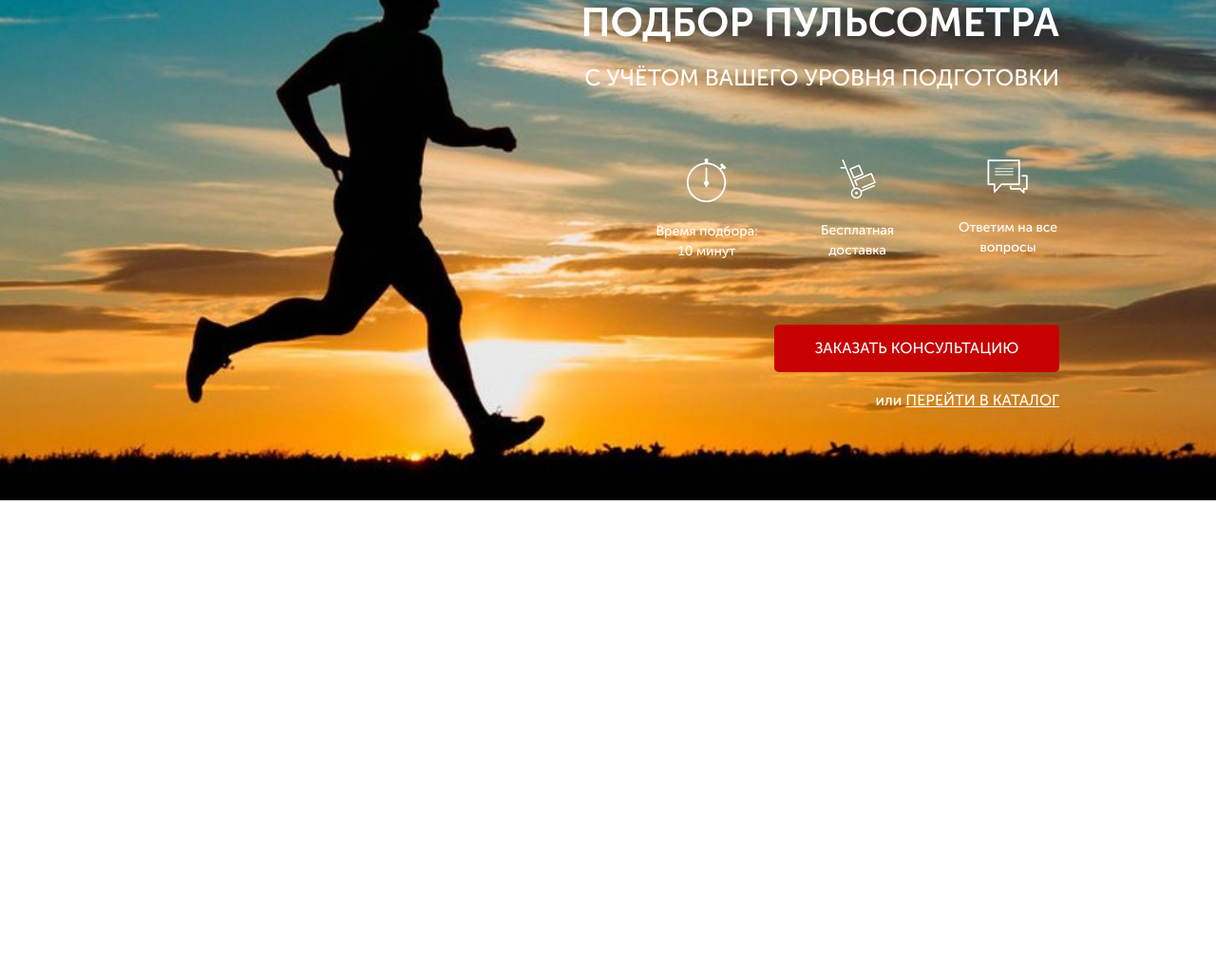
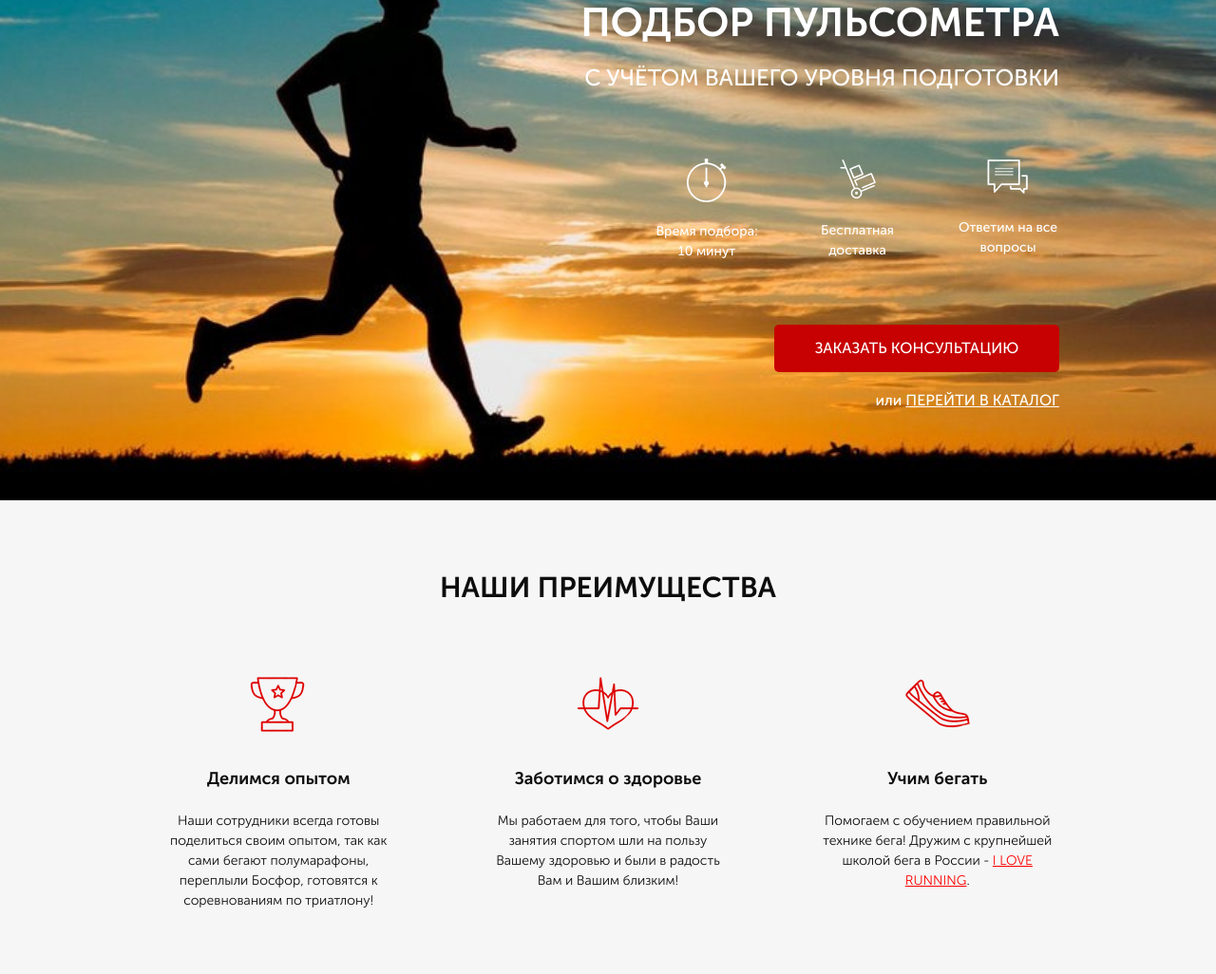
Before and after one commit to SalavatIskhakov/pulsometrs, a website: page src/index.html in a window 1280 px wide. Shown: the part 167-1193 px from the top of the page at 95% size. Before the commit the page ends 800 px from the top, so only its background shows below. Drawn offline with Linux system fonts and the light colour scheme.

Commit message:
add benefits

```diff
--- a/src/index.html
+++ b/src/index.html
@@ -58,6 +58,44 @@
 
     </div>
   </div>
+
+
+  <div class="benefits">
+    <div class="container">
+      <div class="benefits__header">НАШИ ПРЕИМУЩЕСТВА</div>
+      <div class="benefits__icons">
+        <div class="benefits__icon">
+          <img src="icons/benefits_screen/cup.png" alt="cup">
+          <div class="benefits__title">Делимся опытом</div>
+          <div class="benefits__subtitle">
+            Наши сотрудники всегда готовы поделиться своим опытом,
+            так как сами бегают полумарафоны, переплыли Босфор,
+            готовятся к соревнованиям по триатлону!
+          </div>
+        </div>
+        <div class="benefits__icon">
+          <img src="icons/benefits_screen/heart.png" alt="heart">
+          <div class="benefits__title">Заботимся о здоровье</div>
+          <div class="benefits__subtitle">
+            Мы работаем для того,
+            чтобы Ваши занятия спортом шли на пользу
+            Вашему здоровью и были в радость Вам и Вашим близким!
+          </div>
+        </div>
+        <div class="benefits__icon">
+          <img src="icons/benefits_screen/shoe.png" alt="shoe">
+          <div class="benefits__title">Учим бегать</div>
+          <div class="benefits__subtitle">
+            Помогаем с обучением правильной технике бега!
+            Дружим с крупнейшей школой бега в России -
+            <a href="#">I LOVE RUNNING</a>.
+          </div>
+        </div>
+      </div>
+    </div>
+
+  </div>
+
 </body>
 
 </html>
--- /dev/null
+++ b/src/sass/blocks/_benefits.scss
@@ -0,0 +1,36 @@
+.benefits {
+  min-height: 470px;
+  padding: 70px 0 67px 0;
+  background-color: #f6f6f6;
+  &__header {
+    font-weight: 700;
+    font-size: 30px;
+    text-align: center;
+    color: #0d0d0d;
+  }
+  &__icons {
+    margin-top: 65px;
+    display: flex;
+    justify-content: space-between;
+  }
+  &__icon {
+    text-align: center;
+    width: 27%;
+  }
+  &__title {
+    margin-top: 35px;
+    font-weight: 700;
+    font-size: 18px;
+    color: #0d0d0d;
+  }
+  &__subtitle {
+    margin-top: 20px;
+    font-weight: 300;
+    font-size: 14px;
+    color: #0d0d0d;
+    a {
+      text-decoration-line: underline;
+      color: #ff0000;
+    }
+  }
+}
--- a/src/sass/style.scss
+++ b/src/sass/style.scss
@@ -9,3 +9,4 @@
 @import 'blocks/promo';
 @import 'blocks/header';
 @import 'blocks/buttons';
+@import 'blocks/benefits';
```
Also changed, not shown: src/css/style.min.css, src/icons/benefits_screen/cup.png (added), src/icons/benefits_screen/heart.png (added), src/icons/benefits_screen/shoe.png (added).
